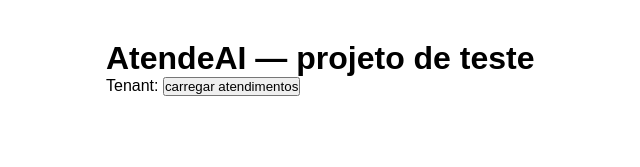
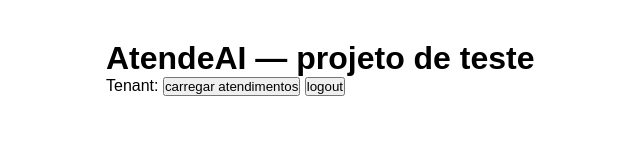
Before and after one commit to ooliveiratg/AtendeAI-intermediario, a React (Vite) app in the folder web/: page /atendimentos in a window 1280 px wide. Shown: the top 167 px of the page, without its empty margins (174-814 px from the left). Built offline with nearby package versions, Linux system fonts and the light colour scheme.

Commit message:
feat: add logout button

```diff
--- a/web/src/App.tsx
+++ b/web/src/App.tsx
@@ -1,6 +1,8 @@
 import { useEffect, useState } from "react";
 import { httpsCallable } from "firebase/functions";
 import { auth, functions } from "./firebase";
+import { signOut } from "firebase/auth";
+import { useNavigate } from "react-router-dom";
 
 type Atendimento = {
   id: string;
@@ -11,10 +13,11 @@
 
 export default function App() {
   const [atendimentos, setAtendimentos] = useState<Atendimento[]>([]);
-
   const [carregando, setCarregando] = useState(false);
   const [erro, setErro] = useState<string | null>(null);
   const [token, setToken] = useState<string>("");
+
+  const navigate = useNavigate();
   async function carregar() {
     setCarregando(true);
     setErro(null);
@@ -32,6 +35,11 @@
     }
   }
 
+  async function logout() {
+    await signOut(auth);
+    navigate("/");
+  }
+
   useEffect(() => {
     async function getTenant() {
       const user = auth.currentUser;
@@ -40,8 +48,8 @@
       const tenantId = token?.claims.tenantId as string;
       setToken(tenantId);
     }
-    getTenant()
-  },[]);
+    getTenant();
+  }, []);
 
   return (
     <div
@@ -52,6 +60,9 @@
         Tenant: <code>{token ? token : ""}</code>{" "}
         <button onClick={carregar} disabled={carregando}>
           {carregando ? "carregando..." : "carregar atendimentos"}
+        </button>{"  "}
+        <button onClick={logout}>
+          <p> logout </p>
         </button>
       </p>
       {erro && <p style={{ color: "red" }}>{erro}</p>}
--- a/web/src/Login.tsx
+++ b/web/src/Login.tsx
@@ -37,13 +37,6 @@
       toast.error(e instanceof Error ? e.message : "Erro desconhecido");
     }
   };
-  useEffect(() => {
-    async function logout() {
-      await signOut(auth);
-      navigate("/");
-    }
-    logout();
-  }, []);
 
   return (
     <main className="login-page">
```
